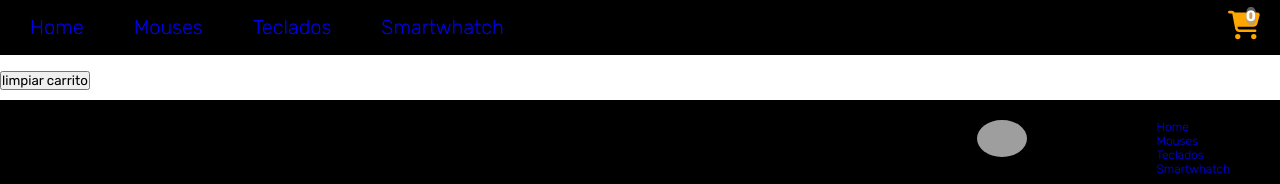
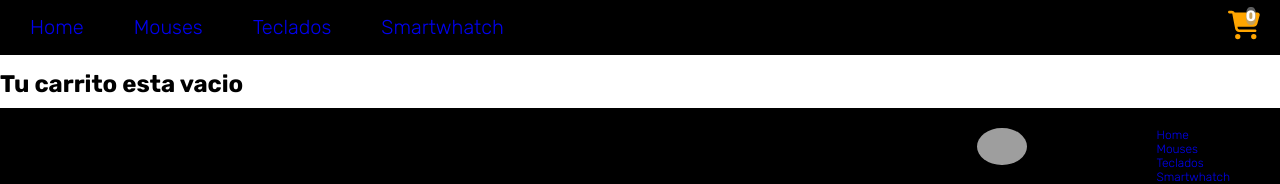
Before and after one commit to Cristianscamilo/web-two, a React (Vite) app: page /cart in a window 1280 px wide. Shown: the part 239-423 px from the top of the page. Built offline with nearby package versions, Linux system fonts and the light colour scheme; grey boxes are pictures that could not be loaded.

Commit message:
se ajusta cart

```diff
--- a/src/components/common/carWidget/CarWidget.jsx
+++ b/src/components/common/carWidget/CarWidget.jsx
@@ -4,7 +4,8 @@ import { useContext } from "react";
 import {CartContext} from "../../context/CartContext";
 
 const CarWidget = () => {
-  const {cart} = useContext( CartContext )
+  const { getTotalItems } = useContext( CartContext )
+  let total = getTotalItems()
   return (
     <div className={styles.carritoYContador}>
       <FaCartShopping
@@ -12,7 +13,7 @@ const CarWidget = () => {
         size="2em"
         className={styles.carritoIcon}
       />
-      <span className={styles.contador}>{cart.length}</span>
+      <span className={styles.contador}>{total}</span>
     </div>
   );
 };
--- a/src/components/common/itemCount/ItemCountContainer.jsx
+++ b/src/components/common/itemCount/ItemCountContainer.jsx
@@ -1,8 +1,8 @@
 import { useCount } from "../../../hooks/useCount";
 import ItemCount from "./ItemCount";
 
-const ItemCountContainer = ({ stock, onAdd }) => {
-  const { counter, addOne, subOne } = useCount( 1, stock );
+const ItemCountContainer = ({ stock, onAdd, initial = 1 }) => {
+  const { counter, addOne, subOne } = useCount( initial, stock );
 
   return (
     <>
--- a/src/components/context/CartContext.jsx
+++ b/src/components/context/CartContext.jsx
@@ -15,7 +15,7 @@ const CartContextProvider = ({ children }) => {
     if (existe) {
       let newChanges = cart.map((element) => {
         if (element.id === product.id) {
-          return { ...element, quantity: element.quantity + product.quantity };
+          return { ...element, quantity:  product.quantity };
         } else {
           return element;
         }
@@ -29,16 +29,43 @@ const CartContextProvider = ({ children }) => {
     setCart([]);
   };
 
-  const removeByID = (id)=>{
-   let newChanges = cart.filter((element)=> element.id !== id)
-   setCart(newChanges)
+  const removeByID = (id) => {
+    let newChanges = cart.filter((element) => element.id !== id);
+    setCart(newChanges);
+  };
+
+  const getTotalItems = () => {
+    let total = cart.reduce((acc, element) => {
+      return acc + element.quantity;
+    }, 0);
+    return total;
+  };
+
+  const getTotalPrice = () => {
+    let total = cart.reduce((acc, element) => {
+      return acc + (element.quantity * element.price)
+    }, 0);
+    return total;
+  };
+
+  const getTotalQuantityById = ( id )=>{
+    let product = cart.find( (element)=> element.id === id)
+   if (product) {
+    return product.quantity
+   }else{
+    return product
+   }
   }
+
 
   let data = {
     cart,
     addToCart,
     clearCart,
-    removeByID
+    removeByID,
+    getTotalItems,
+    getTotalPrice,
+    getTotalQuantityById,
   };
 
   return <CartContext.Provider value={data}>{children}</CartContext.Provider>;
--- a/src/components/pages/cart/CartContainer.jsx
+++ b/src/components/pages/cart/CartContainer.jsx
@@ -3,7 +3,8 @@ import { CartContext } from "../../context/CartContext";
 import CartDetail from "./CartDetail";
 
 export const CartContainer = () => {
-  const { cart, clearCart, removeByID } = useContext(CartContext);
+  const { cart, clearCart, removeByID, getTotalPrice } = useContext(CartContext);
+  let totalPrice = getTotalPrice()
 
-  return <CartDetail cart={cart} clearCart={clearCart} removeByID={removeByID} />;
+  return <CartDetail cart={cart} clearCart={clearCart} removeByID={removeByID} totalPrice={totalPrice} />;
 };
--- a/src/components/pages/cart/CartDetail.jsx
+++ b/src/components/pages/cart/CartDetail.jsx
@@ -1,19 +1,23 @@
-
-const CartDetail = ({cart, clearCart, removeByID}) => {
+const CartDetail = ({ cart, clearCart, removeByID, totalPrice }) => {
   return (
     <div>
-      {
-      cart.map(({id, title, quantity}) => (
+      {cart.map(({ id, title, quantity }) => (
         <div key={id}>
           <h2>Nombre: {title}</h2>
           <h2>cantidad: {quantity}</h2>
-          <button onClick={ ()=>removeByID(id) }>remover elemento</button>
+          <button onClick={() => removeByID(id)}>remover elemento</button>
         </div>
-      ))
-      }
-      <button onClick={clearCart} >limpiar carrito</button>
+      ))}
+      {cart.length !== 0 ? (
+        <div>
+          <h2>Total a pagar: ${totalPrice.toLocaleString()}</h2>
+          <button onClick={clearCart}>limpiar carrito</button>
+        </div>
+      ) : (
+        <h2>Tu carrito esta vacio</h2>
+      )}
     </div>
-  )
-}
+  );
+};
 
-export default CartDetail
+export default CartDetail;
--- a/src/components/pages/itemDetalContainer/ItemDetail.jsx
+++ b/src/components/pages/itemDetalContainer/ItemDetail.jsx
@@ -6,15 +6,24 @@ import { CardActionArea, CardActions } from "@mui/material";
 import Box from "@mui/material/Box";
 import Grid from "@mui/material/Grid";
 
-const ItemDetail = ({ item, onAdd }) => {
+const ItemDetail = ({ item, onAdd, initial }) => {
   const { title, img, description, price, stock } = item;
 
   return (
     <>
-    <div style={{minHeight: '50vh' }}>
+      <div style={{ minHeight: "50vh" }}>
         <Box sx={{ flexGrow: 1 }}>
           <Grid container spacing={0} alignItems="center">
-          <Grid item xs={12} sm={6} md={6} lg={6} display="flex"justifyContent="center"  alignItems="center">
+            <Grid
+              item
+              xs={12}
+              sm={6}
+              md={6}
+              lg={6}
+              display="flex"
+              justifyContent="center"
+              alignItems="center"
+            >
               <Card sx={{ maxWidth: 500 }}>
                 <CardActionArea>
                   <CardContent>
@@ -31,14 +40,27 @@ const ItemDetail = ({ item, onAdd }) => {
                     >
                       Precio: ${price}
                     </Typography>
+                    {initial && (
+                      <Typography
+                        variant="h7"
+                        color="text.secondary"
+                        align={"right"}
+                      >
+                        Actualmente tienes {initial} unidades en tu carrito
+                      </Typography>
+                    )}
                   </CardContent>
                 </CardActionArea>
-              <CardActions style={{justifyContent: "center"}}>
-                <ItemCountContainer stock={stock} onAdd={onAdd} />
+                <CardActions style={{ justifyContent: "center" }}>
+                  <ItemCountContainer
+                    stock={stock}
+                    onAdd={onAdd}
+                    initial={initial}
+                  />
                 </CardActions>
               </Card>
             </Grid>
-          <Grid item xs={12} sm={6} md={6} lg={6} >
+            <Grid item xs={12} sm={6} md={6} lg={6}>
               <img src={img} alt={title} />
             </Grid>
           </Grid>
--- a/src/components/pages/itemDetalContainer/ItemDetalContainer.jsx
+++ b/src/components/pages/itemDetalContainer/ItemDetalContainer.jsx
@@ -8,7 +8,9 @@ const ItemDetalContainer = () => {
   const { id } = useParams();
 
   const [item, setItem] = useState({});
-  const {addToCart} = useContext(CartContext)
+  const {addToCart, getTotalQuantityById} = useContext(CartContext)
+  let initial = getTotalQuantityById(+id)
+
 
   useEffect(() => {
     getOneProduct(+id)
@@ -25,7 +27,7 @@ const ItemDetalContainer = () => {
     addToCart(infoProduct)
     }
 
-  return Object.keys(item).length > 0 && <ItemDetail item={item} onAdd={onAdd} />;
+  return Object.keys(item).length > 0 && <ItemDetail item={item} onAdd={onAdd} initial={initial} />;
 };
 
 export default ItemDetalContainer;
```
Lines whose indentation alone changed are shown as unchanged.
